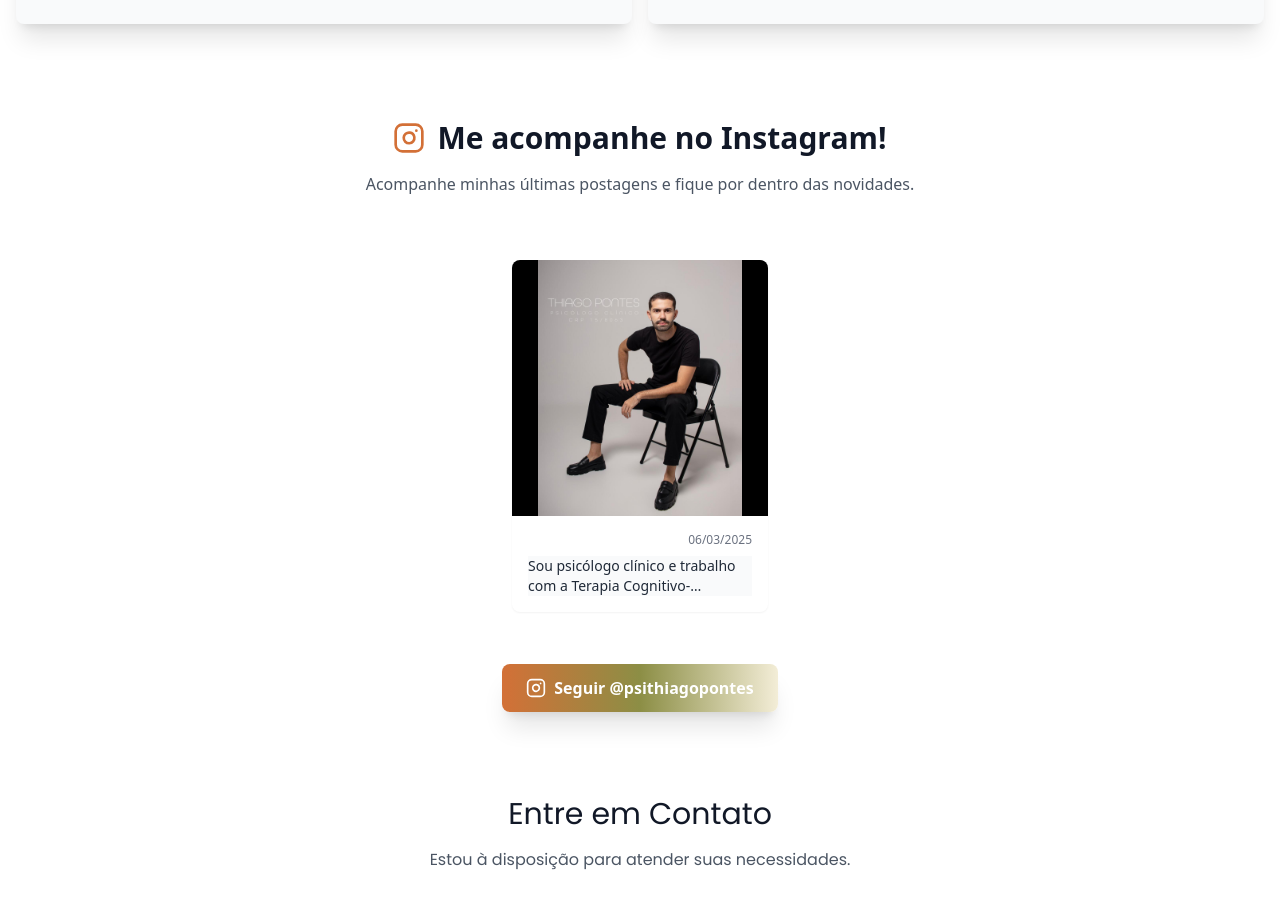
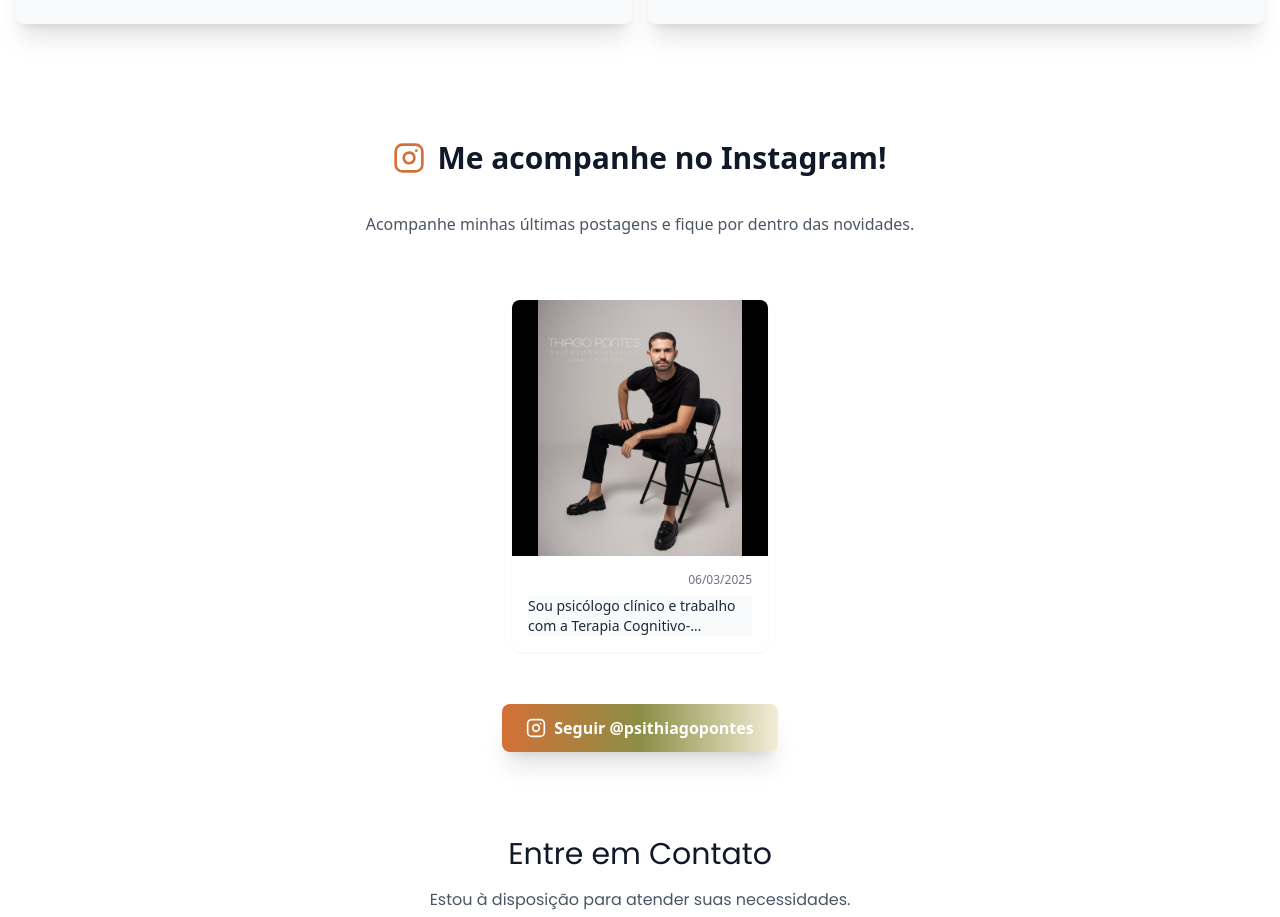
Before and after one commit to vitao-al/thiagopontespsicologo, a React (Vite) app: page / in a window 1280 px wide. Shown: the part 2705-3622 px from the top of the page. Built offline with nearby package versions, Linux system fonts and the light colour scheme.

Commit message:
feat(InstagramGallery): adicionado

```diff
--- a/src/components/InstagramGallery.tsx
+++ b/src/components/InstagramGallery.tsx
@@ -18,7 +18,7 @@ export default function InstagramGallery() {
         <div className="text-center mb-16">
           <div className="flex items-center justify-center space-x-3 mb-4">
             <Instagram className="h-8 w-8 text-laranja" />
-            <h2 className="text-3xl font-bold text-gray-900 dark:text-white">
+            <h2 className="py-5 text-3xl font-bold text-gray-900 dark:text-white">
               Me acompanhe no Instagram!
             </h2>
           </div>
```
